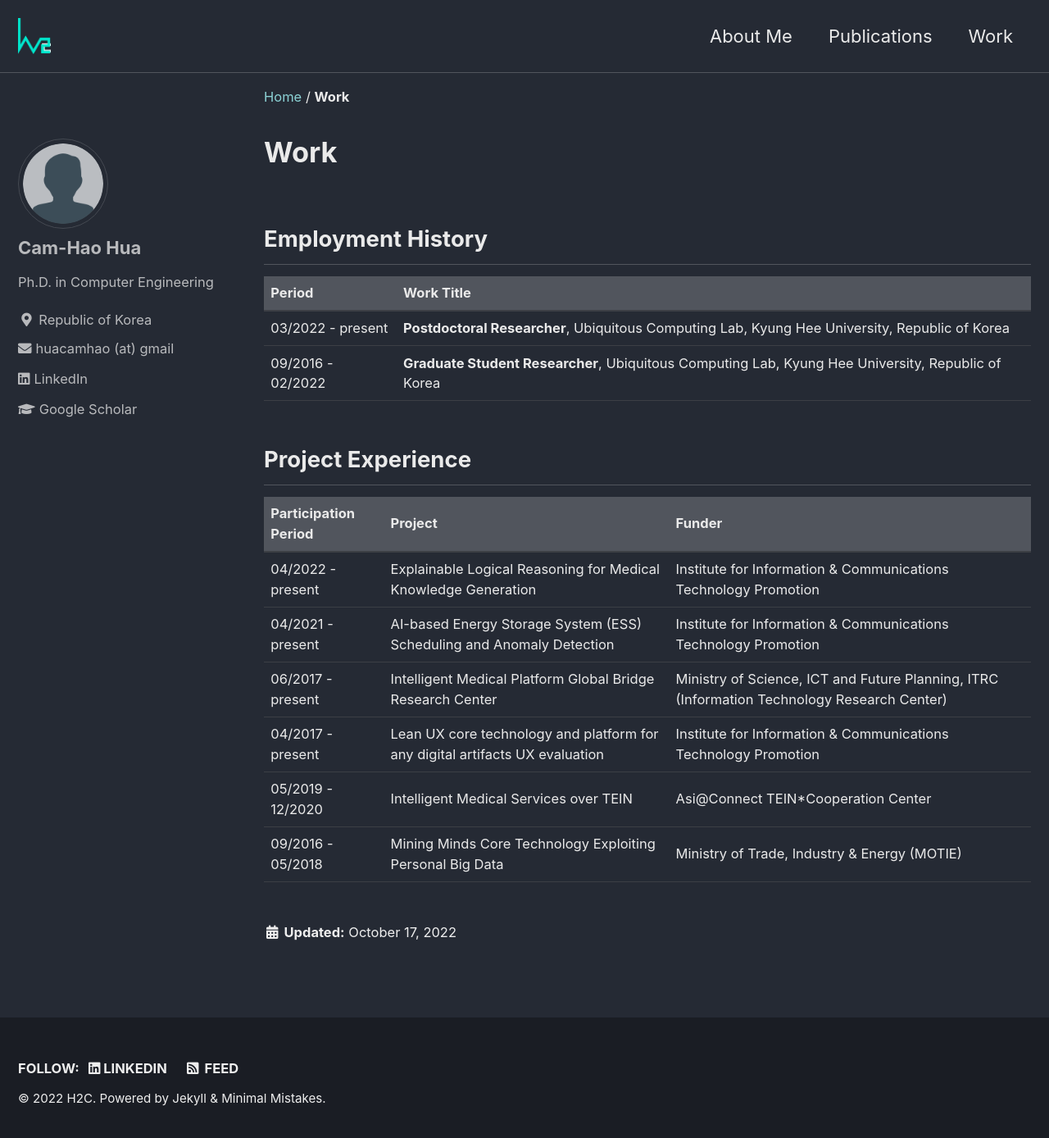
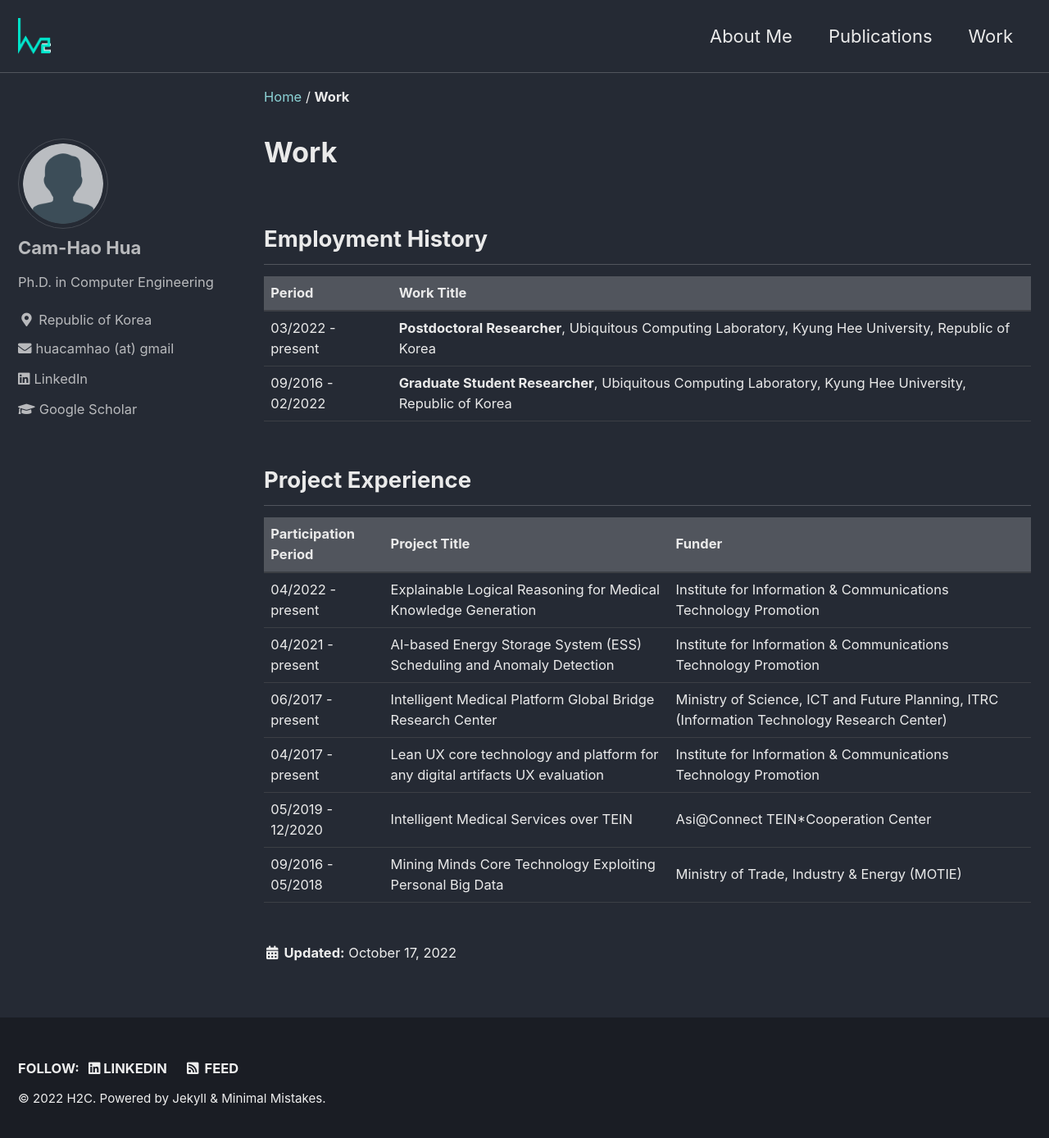
Before and after one commit to camhao168/camhao168.github.io, a Jekyll site: the page built from _pages/work.md, in a window 1280 px wide and 1396 px high. Shown: the top 1388 px of the window at 82% size. Built offline with Jekyll 4.4.1, drawn with Linux system fonts in a browser that asks for light colours; cached includes are drawn as plain includes.

Commit message:
Update work.md

```diff
--- a/_pages/work.md
+++ b/_pages/work.md
@@ -11,12 +11,12 @@ date: 2022-10-17T12:58:00+00:00
 
 | Period            | Work Title                                                                                         |
 | ----------------- | -------------------------------------------------------------------------------------------------- |
-| 03/2022 - present | **Postdoctoral Researcher**, Ubiquitous Computing Lab, Kyung Hee University, Republic of Korea     |
-| 09/2016 - 02/2022 | **Graduate Student Researcher**, Ubiquitous Computing Lab, Kyung Hee University, Republic of Korea |
+| 03/2022 - present | **Postdoctoral Researcher**, Ubiquitous Computing Laboratory, Kyung Hee University, Republic of Korea     |
+| 09/2016 - 02/2022 | **Graduate Student Researcher**, Ubiquitous Computing Laboratory, Kyung Hee University, Republic of Korea |
 
 ## Project Experience
 
-| Participation Period          | Project                                                                       | Funder
+| Participation Period          | Project Title                                                                 | Funder
 | ------------------------------| ------------------------------------------------------------------------------| -----------------------------------------------------------------|
 | 04/2022 - present             | Explainable Logical Reasoning for Medical Knowledge Generation                | Institute for Information & Communications Technology Promotion |
 | 04/2021 - present             | AI-based Energy Storage System (ESS) Scheduling and Anomaly Detection         | Institute for Information & Communications Technology Promotion |
```
